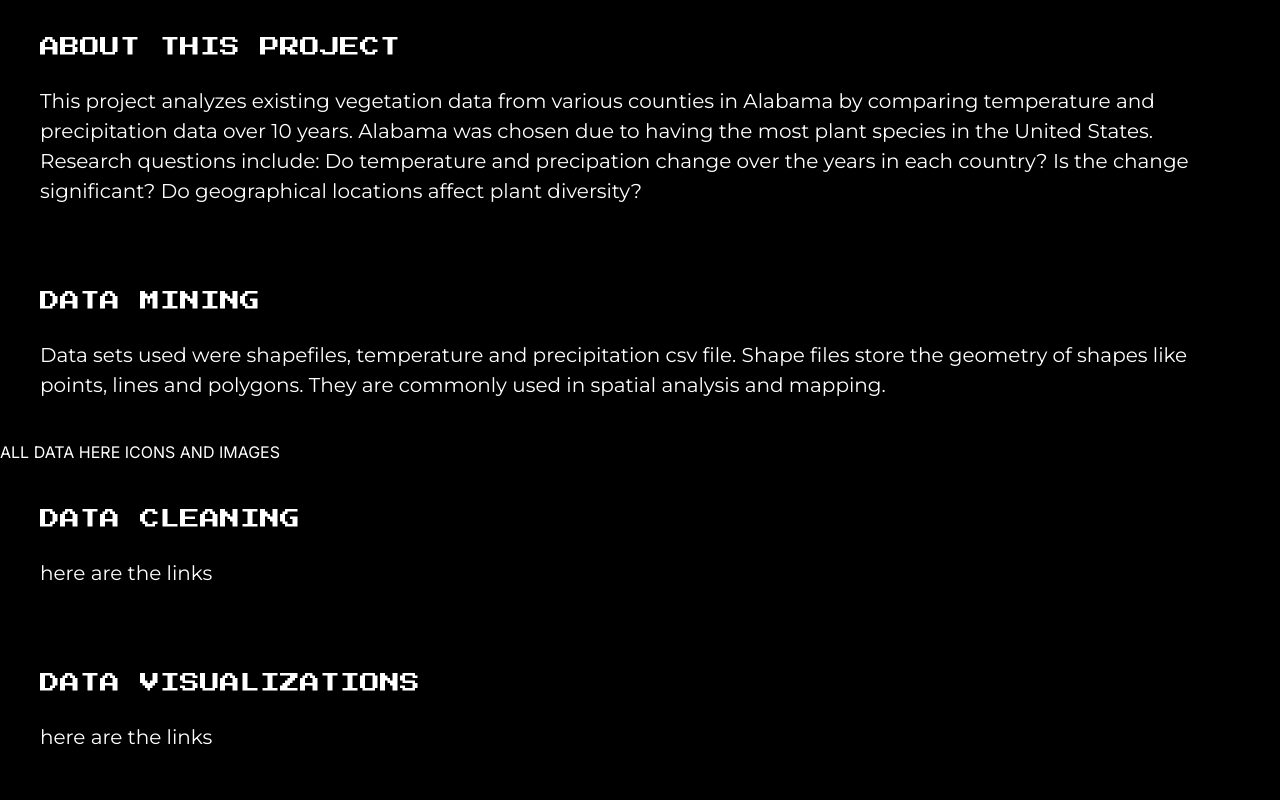
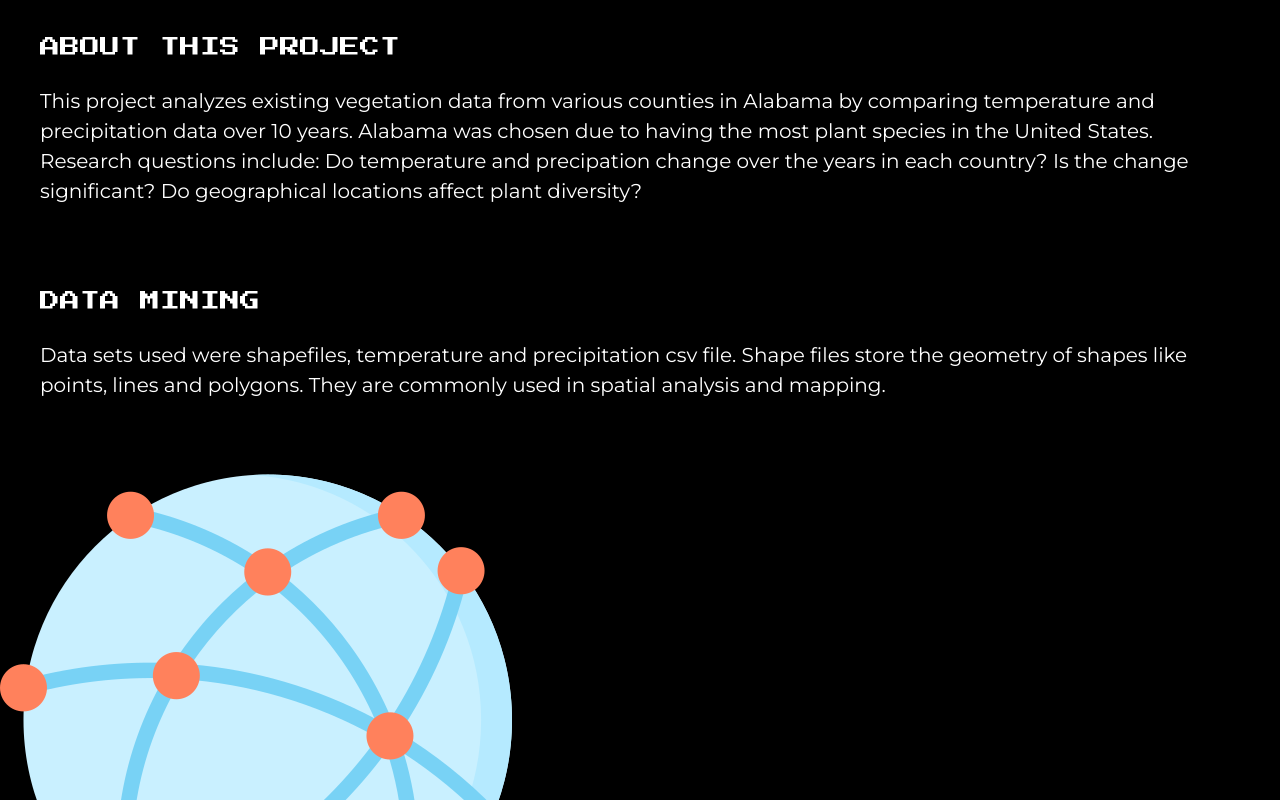
Before and after one commit to lizzzyCodes/elizabeth-c, a Next.js app: page /pages/projects/projectFiles/alabama in a window 1280 px wide. Shown: the part 300-1100 px from the top of the page. Built offline with nearby package versions, Linux system fonts and the light colour scheme.

Commit message:
creating icon components for links

```diff
--- a/app/pages/projects/projectFiles/alabama/page.tsx
+++ b/app/pages/projects/projectFiles/alabama/page.tsx
@@ -2,7 +2,9 @@
 import Navbar from "@/components/navbar";
 import Heading from "@/components/heading";
 import About from "@/components/projectabout";
-import DataCard from "@/components/datacards";
+import DataCard from "@/components/Datacards";
+import { alabamaVegetationData } from "@/lib/data";
+
 export default function Project() {
     return  (
         <section>
--- a/components/Datacards.tsx
+++ b/components/Datacards.tsx
@@ -1,11 +1,18 @@
 /* File used for icon and its links, which will take in a data set loop through
 display icon and redirect to appropriate URL if clicked*/
 import { alabamaVegetationData } from "@/lib/data";
+// This function loops through a data set the contains photos to render icons
+
 export default function DataCard() {
-    // loop through the data, display it
   return (
     <section>
-        <p className="text-white">ALL DATA HERE ICONS AND IMAGES</p>
+        <div about='icons and links'>
+            { alabamaVegetationData.map(( { photo, text, id }) => (
+               <li key={id}>
+               <img src={photo.src} alt={text}/>
+               </li>
+            ))}
+        </div>
     </section>
   )
 
--- a/components/skills.tsx
+++ b/components/skills.tsx
@@ -1,4 +1,6 @@
+// skills icons
 import { images } from '../lib/data'
+
 export default function Skills() {
   return  (
   <section about="skills container" className="p-8 m-28 p-15">
--- a/lib/data.ts
+++ b/lib/data.ts
@@ -1,18 +1,18 @@
 
-import BrowserStack  from '../app/src/img/Icons/BROWSERSTACK.png';
-import Webdriver from '../app/src/img/Icons/WEBDRIVER.png';
-import Mocha from '../app/src/img/Icons/MOCHA.png';
-import Jenkins from '../app/src/img/Icons/JENKINS.png';
-import Figma from '../app/src/img/Icons/FIGMA.png';
-import Git from '../app/src/img/Icons/git.png';
-import HTMLCSS from '../app/src/img/Icons/HTMLCSS.png';
+import BrowserStack  from '../app/src/img/Icons/browserstack.png';
+import Webdriver from '../app/src/img/Icons/Webdriver.png';
+import Mocha from '../app/src/img/Icons/Mocha.svg.png';
+import Jenkins from '../app/src/img/Icons/Jenkins.svg.png';
+import Figma from '../app/src/img/Icons/Figma.png';
+import Git from '../app/src/img/Icons/Git.svg.png';
+import HTMLCSS from '../app/src/img/Icons/HTMLCSS.svg.png';
 import Java from '../app/src/img/Icons/JAVA.png';
-import Jest from '../app/src/img/Icons/JEST.png';
-import JavaScript from '../app/src/img/Icons/JS.png';
+import Jest from '../app/src/img/Icons/Jest.png';
+import JavaScript from '../app/src/img/Icons/JAVASCRIPT.svg';
 import React from '../app/src/img/Icons/REAC.png';
 import NodeJS from '../app/src/img/Icons/NODE.png';
 import Python from '../app/src/img/Icons/PYTHON.svg.png'
-import TailWind from '../app/src/img/Icons/TAiLWIND.png';
+import TailWind from '../app/src/img/Icons/Tailwind.png';
 import PayPal from '../app/src/img/PayPalLogo.png';
 import UW from '../app/src/img/Icons/UW.png';
 import Temperature from '../app/src/img/Icons/Temperature.png';
@@ -160,14 +160,14 @@ export const alabamaVegetationData = [
     id: '2',
     photo: Temperature,
     text: 'Temperature Data',
-   // att: 'icons created by Freepik - Flaticon',
+    att: 'icons created by Freepik - Flaticon',
     link: 'https://www.ncei.noaa.gov/access/monitoring/climate-at-a-glance/county/time-series/AL-117/tavg/1/1/1895-2022'
   },
   {
     id: '3',
     photo: Precipitation,
     text: 'Precipitation Data',
-   // att: 'icons created by Freepik - Flaticon',
-   // link: 'https://www.ncei.noaa.gov/access/monitoring/climate-at-a-glance/county/time-series/AL-117/tavg/1/1/1895-2022'
+    att: 'icons created by Freepik - Flaticon',
+    link: 'https://www.ncei.noaa.gov/access/monitoring/climate-at-a-glance/county/time-series/AL-117/tavg/1/1/1895-2022'
   },
 ] as const;
```
